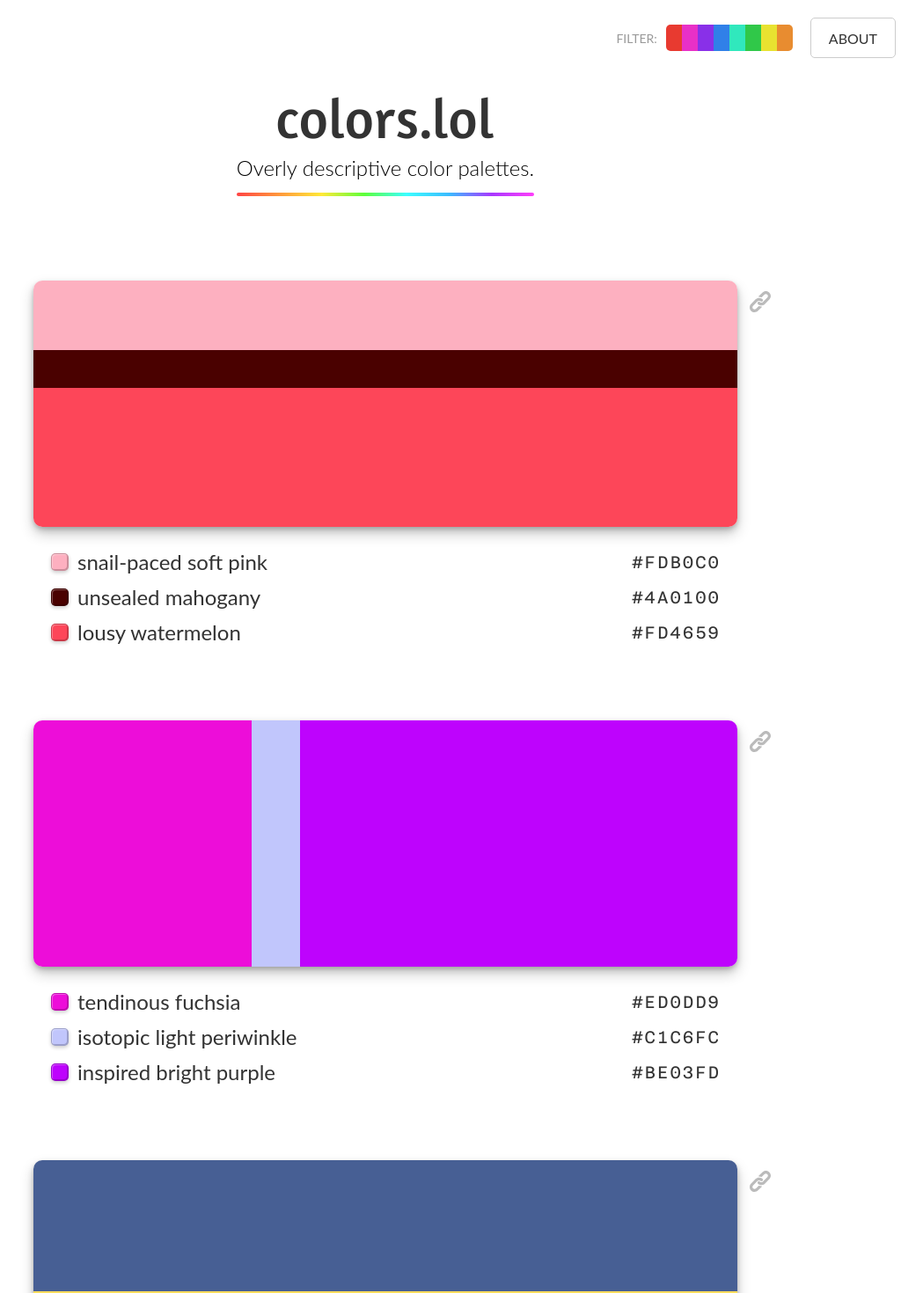
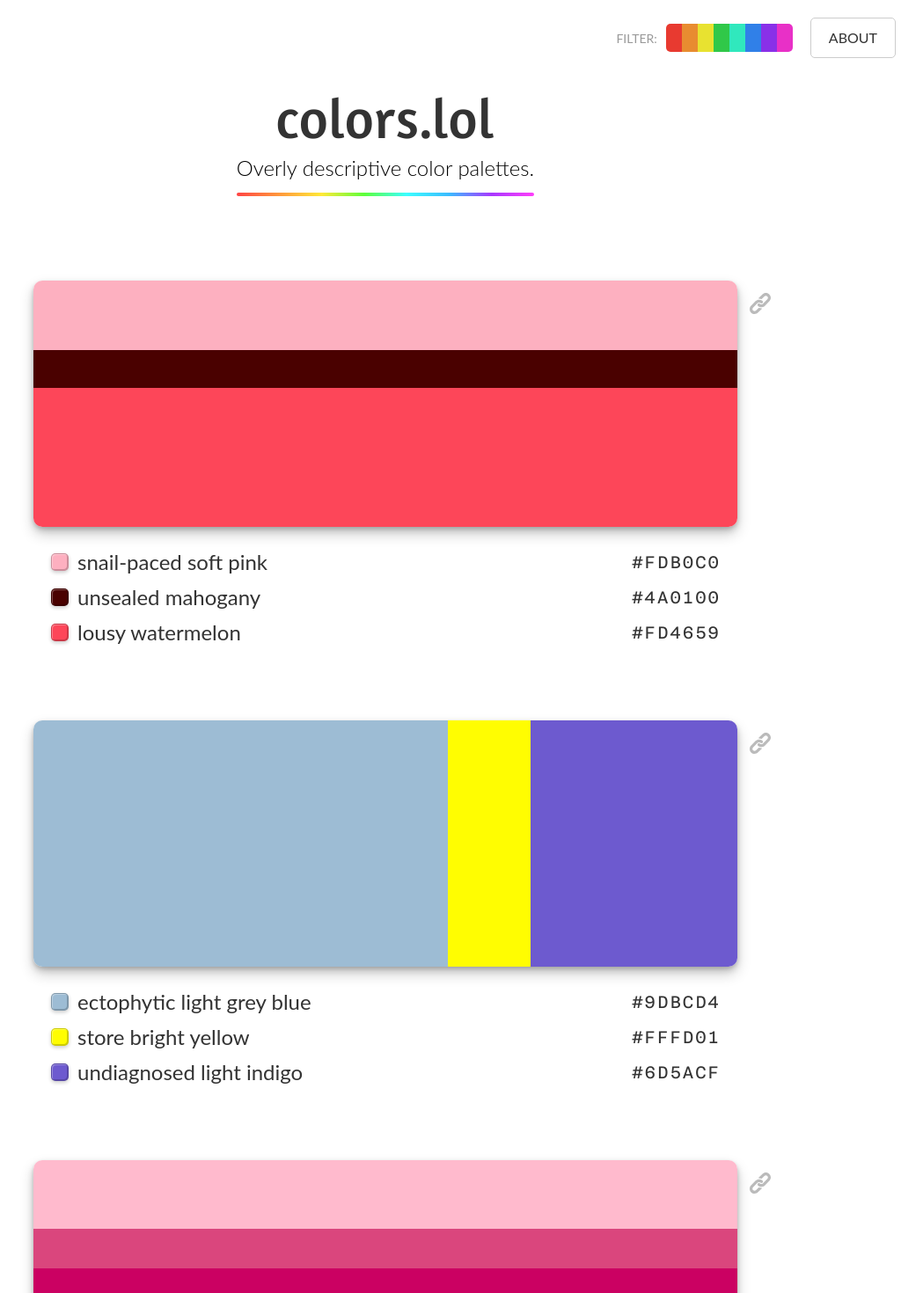
Before and after one commit to adamfuhrer/colors.lol, an Angular app: page / in a window 1280 px wide. Shown: the top 1470 px of the page at 88% size, without its empty margins (202-1251 px from the left). Built offline with nearby package versions, Linux system fonts and the light colour scheme; a web font is replaced by a local one.

Commit message:
add clear color filter button

```diff
--- a/src/app/components/color-palette/color-palette.component.html
+++ b/src/app/components/color-palette/color-palette.component.html
@@ -21,11 +21,11 @@
     <h4 class="hex">{{color.hex | uppercase}}</h4>
   </div>
 </div>
-<button *ngIf="isShowingLinkButton" class="link">
-  <a [routerLink]="'/' + getPaletteId()">
-    <svg xmlns="http://www.w3.org/2000/svg" version="1.1" id="Layer_1" x="0" y="0" viewBox="0 0 512.09 512.09" xml:space="preserve" enable-background="new 0 0 512.092 512.092">
-      <path d="M312.45 199.6c-6.07-6.1-12.79-11.51-20.05-16.13 -19.23-12.31-41.59-18.86-64.43-18.86 -31.7-0.06-62.11 12.54-84.48 34.99L34.95 308.23c-22.34 22.38-34.89 52.7-34.91 84.32 -0.04 65.98 53.41 119.5 119.39 119.54 31.65 0.11 62.03-12.42 84.4-34.82l89.6-89.6c1.63-1.61 2.54-3.82 2.52-6.11 -0.03-4.71-3.87-8.51-8.58-8.48h-3.41c-18.72 0.07-37.27-3.53-54.61-10.58 -3.19-1.31-6.87-0.57-9.3 1.88l-64.43 64.51c-20.01 20.01-52.44 20.01-72.45 0 -20.01-20.01-20.01-52.44 0-72.45l108.97-108.88c19.99-19.96 52.37-19.96 72.36 0 13.47 12.68 34.49 12.68 47.96 0 5.8-5.8 9.31-13.49 9.9-21.67C322.98 216.11 319.37 206.54 312.45 199.6z"/>
-      <path d="M477.06 34.99c-46.66-46.66-122.3-46.66-168.96 0l-89.51 89.43c-2.46 2.47-3.17 6.19-1.79 9.39 1.36 3.21 4.54 5.27 8.02 5.21h3.16c18.7-0.03 37.22 3.59 54.53 10.67 3.2 1.32 6.87 0.57 9.3-1.88l64.26-64.17c20.01-20.01 52.44-20.01 72.45 0 20.01 20.01 20.01 52.44 0 72.45l-80.04 79.96 -0.68 0.77 -27.99 27.82c-19.99 19.97-52.37 19.97-72.36 0 -13.47-12.68-34.49-12.68-47.96 0 -5.83 5.85-9.35 13.61-9.9 21.85 -0.62 9.78 2.98 19.35 9.9 26.28 9.88 9.92 21.43 18.01 34.13 23.89 1.79 0.85 3.58 1.54 5.38 2.3 1.79 0.77 3.67 1.37 5.46 2.05 1.79 0.68 3.67 1.28 5.46 1.79l5.04 1.37c3.41 0.85 6.83 1.54 10.33 2.13 4.21 0.63 8.46 1.02 12.72 1.2h5.97 0.51l5.12-0.6c1.88-0.08 3.84-0.51 6.06-0.51h2.9l5.89-0.85 2.73-0.51 4.95-1.02h0.94c20.96-5.26 40.1-16.12 55.38-31.4l108.63-108.63C523.72 157.3 523.72 81.65 477.06 34.99z"/>
-    </svg>
-  </a>
-</button>
+<a *ngIf="isShowingLinkButton"
+   [routerLink]="'/' + getPaletteId()"
+   class="link">
+  <svg xmlns="http://www.w3.org/2000/svg" version="1.1" id="Layer_1" x="0" y="0" viewBox="0 0 512.09 512.09" xml:space="preserve" enable-background="new 0 0 512.092 512.092">
+    <path d="M312.45 199.6c-6.07-6.1-12.79-11.51-20.05-16.13 -19.23-12.31-41.59-18.86-64.43-18.86 -31.7-0.06-62.11 12.54-84.48 34.99L34.95 308.23c-22.34 22.38-34.89 52.7-34.91 84.32 -0.04 65.98 53.41 119.5 119.39 119.54 31.65 0.11 62.03-12.42 84.4-34.82l89.6-89.6c1.63-1.61 2.54-3.82 2.52-6.11 -0.03-4.71-3.87-8.51-8.58-8.48h-3.41c-18.72 0.07-37.27-3.53-54.61-10.58 -3.19-1.31-6.87-0.57-9.3 1.88l-64.43 64.51c-20.01 20.01-52.44 20.01-72.45 0 -20.01-20.01-20.01-52.44 0-72.45l108.97-108.88c19.99-19.96 52.37-19.96 72.36 0 13.47 12.68 34.49 12.68 47.96 0 5.8-5.8 9.31-13.49 9.9-21.67C322.98 216.11 319.37 206.54 312.45 199.6z"/>
+    <path d="M477.06 34.99c-46.66-46.66-122.3-46.66-168.96 0l-89.51 89.43c-2.46 2.47-3.17 6.19-1.79 9.39 1.36 3.21 4.54 5.27 8.02 5.21h3.16c18.7-0.03 37.22 3.59 54.53 10.67 3.2 1.32 6.87 0.57 9.3-1.88l64.26-64.17c20.01-20.01 52.44-20.01 72.45 0 20.01 20.01 20.01 52.44 0 72.45l-80.04 79.96 -0.68 0.77 -27.99 27.82c-19.99 19.97-52.37 19.97-72.36 0 -13.47-12.68-34.49-12.68-47.96 0 -5.83 5.85-9.35 13.61-9.9 21.85 -0.62 9.78 2.98 19.35 9.9 26.28 9.88 9.92 21.43 18.01 34.13 23.89 1.79 0.85 3.58 1.54 5.38 2.3 1.79 0.77 3.67 1.37 5.46 2.05 1.79 0.68 3.67 1.28 5.46 1.79l5.04 1.37c3.41 0.85 6.83 1.54 10.33 2.13 4.21 0.63 8.46 1.02 12.72 1.2h5.97 0.51l5.12-0.6c1.88-0.08 3.84-0.51 6.06-0.51h2.9l5.89-0.85 2.73-0.51 4.95-1.02h0.94c20.96-5.26 40.1-16.12 55.38-31.4l108.63-108.63C523.72 157.3 523.72 81.65 477.06 34.99z"/>
+  </svg>
+</a>
--- a/src/app/components/color-palette/color-palette.component.scss
+++ b/src/app/components/color-palette/color-palette.component.scss
@@ -7,15 +7,13 @@
 
   .link {
     position: absolute;
+    top: 6px;
     right: -46px;
-    top: 6px;
+    display: flex;
+    align-items: center;
+    justify-content: center;
     width: 40px;
     height: 40px;
-
-    a {
-      width: 40px;
-      height: 40px;
-    }
 
     svg {
       fill: #BBBBBB;
--- a/src/app/components/homepage/homepage.component.html
+++ b/src/app/components/homepage/homepage.component.html
@@ -7,14 +7,14 @@
     </app-color-palette>
   </div>
   <h5 *ngIf="paletteParam && !isPaletteFound()" class="empty">
-    Palette not found.
+    Palette cannot be found.
   </h5>
-  <button *ngIf="paletteParam && paletteParam !== 'about'"
+  <a *ngIf="paletteParam && paletteParam !== 'about'"
           class="view-all"
           routerLink="/">
     <svg xmlns="http://www.w3.org/2000/svg" version="1.1" id="Layer_1" x="0" y="0" viewBox="0 0 492 492" xml:space="preserve" enable-background="new 0 0 492 492">
       <path d="M464.34 207.42l0.77 0.17H135.89l103.5-103.72c5.07-5.06 7.85-11.92 7.85-19.12 0-7.2-2.78-14.01-7.85-19.09L223.28 49.54c-5.06-5.06-11.81-7.86-19.01-7.86 -7.2 0-13.95 2.78-19.02 7.84L7.84 226.91C2.76 232-0.02 238.77 0 245.97c-0.02 7.24 2.76 14.02 7.84 19.1l177.41 177.41c5.06 5.06 11.81 7.84 19.02 7.84 7.2 0 13.94-2.79 19.01-7.84l16.1-16.11c5.07-5.06 7.85-11.81 7.85-19.01 0-7.2-2.78-13.59-7.85-18.65L134.72 284.41h329.99c14.83 0 27.29-12.78 27.29-27.6v-22.79C492 219.2 479.17 207.42 464.34 207.42z"/>
     </svg>
     <span>VIEW ALL PALETTES</span>
-  </button>
+  </a>
 </div>
--- a/src/app/components/homepage/homepage.component.scss
+++ b/src/app/components/homepage/homepage.component.scss
@@ -22,7 +22,7 @@
       }
     }
 
-    button.view-all {
+    .view-all {
       height: 50px;
       padding-left: 20px;
       padding-right: 20px;
@@ -69,7 +69,7 @@
         }
       }
 
-      button.view-all {
+      .view-all {
         margin-top: 30px;
       }
     }
--- a/src/app/components/homepage/homepage.component.ts
+++ b/src/app/components/homepage/homepage.component.ts
@@ -28,16 +28,44 @@
     ],
     [
       {
-        hex: '#ed0dd9',
-        description: 'tendinous fuchsia',
+        hex: '#9dbcd4',
+        description: 'ectophytic light grey blue',
       },
       {
-        hex: '#c1c6fc',
-        description: 'isotopic light periwinkle'
+        hex: '#fffd01',
+        description: 'store bright yellow'
       },
       {
-        hex: '#be03fd',
-        description: 'inspired bright purple'
+        hex: '#6d5acf',
+        description: 'undiagnosed light indigo'
+      }
+    ],
+    [
+      {
+        hex: '#ffbacd',
+        description: 'banging pastel pink',
+      },
+      {
+        hex: '#da467d',
+        description: 'extravert darkish pink'
+      },
+      {
+        hex: '#cb0162',
+        description: 'tuppenny deep pink'
+      }
+    ],
+    [
+      {
+        hex: '#00022e',
+        description: 'unsatable dark navy blue',
+      },
+      {
+        hex: '#ff073a',
+        description: 'all-time neon red'
+      },
+      {
+        hex: '#02066f',
+        description: 'facial dark royal blue'
       }
     ],
     [
@@ -54,35 +82,7 @@
         description: 'unremarked orangey red'
       }
     ],
-    [
-      {
-        hex: '#00022e',
-        description: 'unsatable dark navy blue',
-      },
-      {
-        hex: '#ff073a',
-        description: 'all-time neon red'
-      },
-      {
-        hex: '#02066f',
-        description: 'facial dark royal blue'
-      }
-    ],
 
-    [
-      {
-        hex: '#ffbacd',
-        description: 'banging pastel pink',
-      },
-      {
-        hex: '#da467d',
-        description: 'extravert darkish pink'
-      },
-      {
-        hex: '#cb0162',
-        description: 'tuppenny deep pink'
-      }
-    ],
     [
       {
         hex: '#343837',
@@ -99,30 +99,16 @@
     ],
     [
       {
-        hex: '#9dbcd4',
-        description: 'ectophytic light grey blue',
+        hex: '#ed0dd9',
+        description: 'tendinous fuchsia',
       },
       {
-        hex: '#fffd01',
-        description: 'store bright yellow'
+        hex: '#c1c6fc',
+        description: 'isotopic light periwinkle'
       },
       {
-        hex: '#6d5acf',
-        description: 'undiagnosed light indigo'
-      }
-    ],
-    [
-      {
-        hex: '#fe019a',
-        description: 'immediate neon pink',
-      },
-      {
-        hex: '#5a06ef',
-        description: 'spicate blue/purple'
-      },
-      {
-        hex: '#fcfc81',
-        description: 'supplicatory yellowish tan'
+        hex: '#be03fd',
+        description: 'inspired bright purple'
       }
     ],
     [
@@ -141,6 +127,20 @@
     ],
     [
       {
+        hex: '#ffab0f',
+        description: 'fou yellowish orange',
+      },
+      {
+        hex: '#247afd',
+        description: 'one-on-one clear blue'
+      },
+      {
+        hex: '#fe46a5',
+        description: 'tractive barbie pink'
+      }
+    ],
+    [
+      {
         hex: '#107ab0',
         description: 'farraginous nice blue',
       },
@@ -151,20 +151,6 @@
       {
         hex: '#fd5956',
         description: 'jerking grapefruit'
-      }
-    ],
-    [
-      {
-        hex: '#ffab0f',
-        description: 'fou yellowish orange',
-      },
-      {
-        hex: '#247afd',
-        description: 'one-on-one clear blue'
-      },
-      {
-        hex: '#fe46a5',
-        description: 'tractive barbie pink'
       }
     ],
     [
@@ -195,7 +181,48 @@
         description: 'in-service merlot'
       }
     ],
-
+    [
+      {
+        hex: '#fe019a',
+        description: 'immediate neon pink',
+      },
+      {
+        hex: '#5a06ef',
+        description: 'spicate blue/purple'
+      },
+      {
+        hex: '#fcfc81',
+        description: 'supplicatory yellowish tan'
+      }
+    ],
+    [
+      {
+        hex: '#d8dcd6',
+        description: 'ungentlemanly light grey',
+      },
+      {
+        hex: '#3b719f',
+        description: 'deadly muted blue'
+      },
+      {
+        hex: '#8f8ce7',
+        description: 'entopic perrywinkle'
+      }
+    ],
+    [
+      {
+        hex: '#4984b8',
+        description: 'unamusing cool blue',
+      },
+      {
+        hex: '#dfc5fe',
+        description: 'big-name light lavender'
+      },
+      {
+        hex: '#c83cb9',
+        description: 'surface-active purpley pink'
+      }
+    ],
     [
       {
         hex: '#000133',
@@ -212,6 +239,20 @@
     ],
     [
       {
+        hex: '#82a67d',
+        description: 'uninviting greyish green',
+      },
+      {
+        hex: '#2dfe54',
+        description: 'cultrate bright light green'
+      },
+      {
+        hex: '#825f87',
+        description: 'muttering dusty purple'
+      }
+    ],
+    [
+      {
         hex: '#fea993',
         description: 'cabbalistical light salmon',
       },
@@ -222,20 +263,6 @@
       {
         hex: '#fdee73',
         description: 'encircled sandy yellow'
-      }
-    ],
-    [
-      {
-        hex: '#82a67d',
-        description: 'uninviting greyish green',
-      },
-      {
-        hex: '#2dfe54',
-        description: 'cultrate bright light green'
-      },
-      {
-        hex: '#825f87',
-        description: 'muttering dusty purple'
       }
     ],
     [
@@ -296,20 +323,6 @@
     ],
     [
       {
-        hex: '#826d8c',
-        description: 'bivalvular grey purple',
-      },
-      {
-        hex: '#c88d94',
-        description: 'bicuspidate greyish pink'
-      },
-      {
-        hex: '#84597e',
-        description: 'ivied dull purple'
-      }
-    ],
-    [
-      {
         hex: '#fdc1c5',
         description: 'undescribable pale rose',
       },
@@ -362,20 +375,6 @@
       {
         hex: '#58656d',
         description: 'cross-sectional blush'
-      }
-    ],
-    [
-      {
-        hex: '#343837',
-        description: 'grassiest charcoal',
-      },
-      {
-        hex: '#03719c',
-        description: 'indiscernible ocean blue'
-      },
-      {
-        hex: '#0f9b8e',
-        description: 'unsusceptible blue/green'
       }
     ],
     [
@@ -589,6 +588,20 @@
       {
         hex: '#0e87cc',
         description: 'ornate water blue'
+      }
+    ],
+    [
+      {
+        hex: '#826d8c',
+        description: 'bivalvular grey purple',
+      },
+      {
+        hex: '#c88d94',
+        description: 'bicuspidate greyish pink'
+      },
+      {
+        hex: '#84597e',
+        description: 'ivied dull purple'
       }
     ],
     [
@@ -889,20 +902,6 @@
     ],
     [
       {
-        hex: '#d8dcd6',
-        description: 'ungentlemanly light grey',
-      },
-      {
-        hex: '#3b719f',
-        description: 'deadly muted blue'
-      },
-      {
-        hex: '#8f8ce7',
-        description: 'entopic perrywinkle'
-      }
-    ],
-    [
-      {
         hex: '#31668a',
         description: 'subtile ugly blue',
       },
@@ -927,20 +926,6 @@
       {
         hex: '#ffd1df',
         description: 'pre-Columbian light pink'
-      }
-    ],
-    [
-      {
-        hex: '#4984b8',
-        description: 'unamusing cool blue',
-      },
-      {
-        hex: '#dfc5fe',
-        description: 'big-name light lavender'
-      },
-      {
-        hex: '#c83cb9',
-        description: 'surface-active purpley pink'
       }
     ],
     [
--- a/src/app/components/navigation/navigation.component.html
+++ b/src/app/components/navigation/navigation.component.html
@@ -3,15 +3,26 @@
     <span class="label">
       FILTER:
     </span>
-    <button *ngFor="let color of colorFilters"
-            class="color"
-            [style.background]="color"
-            (click)="onFilterClick(color)">
-    </button>
+    <div class="filters-wrapper">
+      <button *ngFor="let color of colorFilters"
+              class="color"
+              [style.background]="color"
+              (click)="onFilterClick(color)">
+      </button>
+      <button *ngIf="filterColor"
+              class="clear-filter"
+              [style.background]="filterColor"
+              (click)="onFilterClick(null)">
+        <svg xmlns="http://www.w3.org/2000/svg" version="1.1" id="Capa_1" x="0" y="0" viewBox="0 0 512 512" xml:space="preserve" enable-background="new 0 0 512 512">
+          <path d="M256 0C114.51 0 0 114.5 0 256c0 141.49 114.5 256 256 256 141.49 0 256-114.5 256-256C512 114.51 397.5 0 256 0zM256 472c-119.38 0-216-96.61-216-216 0-119.38 96.61-216 216-216 119.38 0 216 96.61 216 216C472 375.39 375.39 472 256 472z"/>
+          <path d="M343.59 315.3L284.28 256l59.3-59.3c7.81-7.81 7.81-20.47 0-28.28 -7.81-7.81-20.48-7.81-28.28 0L256 227.72l-59.3-59.3c-7.81-7.81-20.47-7.81-28.28 0 -7.81 7.81-7.81 20.47 0 28.28L227.72 256l-59.3 59.3c-7.81 7.81-7.81 20.47 0 28.28 7.81 7.81 20.48 7.81 28.28 0L256 284.28l59.3 59.3c7.81 7.81 20.47 7.81 28.28 0C351.4 335.78 351.4 323.11 343.59 315.3z"/>
+        </svg>
+      </button>
+    </div>
   </div>
-  <button class="about" routerLink="/about">
+  <a class="about" routerLink="/about">
     ABOUT
-  </button>
+  </a>
 </nav>
 <header>
   <a class="site-name"
--- a/src/app/components/navigation/navigation.component.scss
+++ b/src/app/components/navigation/navigation.component.scss
@@ -1,4 +1,16 @@
 @import 'src/styles/vars';
+
+@mixin opacity-hover {
+  position: absolute;
+  content: '';
+  z-index: 2;
+  top: 0;
+  left: 0;
+  bottom: 0;
+  right: 0;
+  background: rgba(255, 255, 255, 0);
+  transition: background 0.7s $ease 0s;
+}
 
 :host {
   display: flex;
@@ -26,29 +38,66 @@
         color: $grey;
       }
 
+      .filters-wrapper {
+        display: flex;
+        align-items: center;
+        height: 32px;
+        position: relative;
+        border-radius: 5px;
+        overflow: hidden;
+
+        button.clear-filter {
+          display: flex;
+          align-items: center;
+          justify-content: center;
+          position: absolute;
+          left: 0;
+          right: 0;
+          bottom: 0;
+          width: 100%;
+          height: 100%;
+          z-index: 10;
+
+          &::after {
+            @include opacity-hover;
+          }
+
+          &:hover {
+            &::after {
+              background: rgba(255, 255, 255, 0.30);
+              transition: background 700ms $ease 0s;
+            }
+          }
+
+          svg {
+            width: 20px;
+            height: 20px;
+            fill: $white;
+          }
+        }
+      }
+
       .color {
         width: 18px;
         min-width: 18px;
-        height: 30px;
-        transition: height 350ms $ease 0s;
+        height: 100%;
+        transition: $transition-normal;
+        position: relative;
+
+        &::after {
+          @include opacity-hover;
+        }
 
         &:hover {
-          height: 44px;
-        }
-
-        &:first-of-type {
-          border-bottom-left-radius: 5px;
-          border-top-left-radius: 5px;
-        }
-
-        &:last-child {
-          border-top-right-radius: 5px;
-          border-bottom-right-radius: 5px;
+          &::after {
+            background: rgba(255, 255, 255, 0.30);
+            transition: background 700ms $ease 0s;
+          }
         }
       }
     }
 
-    button.about {
+    .about {
       color: $oil;
       font-size: 1.6rem;
       font-weight: $regular;
--- a/src/app/components/navigation/navigation.component.ts
+++ b/src/app/components/navigation/navigation.component.ts
@@ -8,8 +8,9 @@
   styleUrls: ['./navigation.component.scss']
 })
 export class NavigationComponent {
-  colorFilters = ['#e83a30', '#e830c7', '#8930e8', '#3080e8', '#30e8bd', '#30c849', '#e8e230', '#e88c30'];
+  colorFilters = ['#e83a30', '#e88c30', '#e8e230', '#30c849', '#30e8bd', '#3080e8', '#8930e8', '#e830c7'];
   isShowingFilters = true;
+  filterColor = null;
 
   constructor(private colorFilterService: ColorFilterService,
               private router: Router) {
@@ -25,5 +26,6 @@
 
   onFilterClick(color: string) {
     this.colorFilterService.emitFilterColor(color);
+    this.filterColor = color;
   }
 }
```
